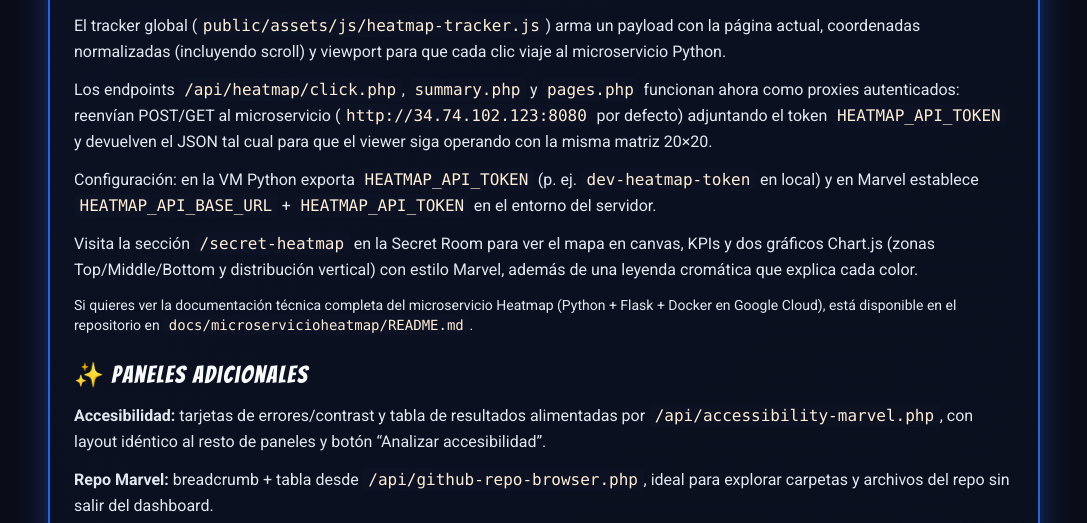
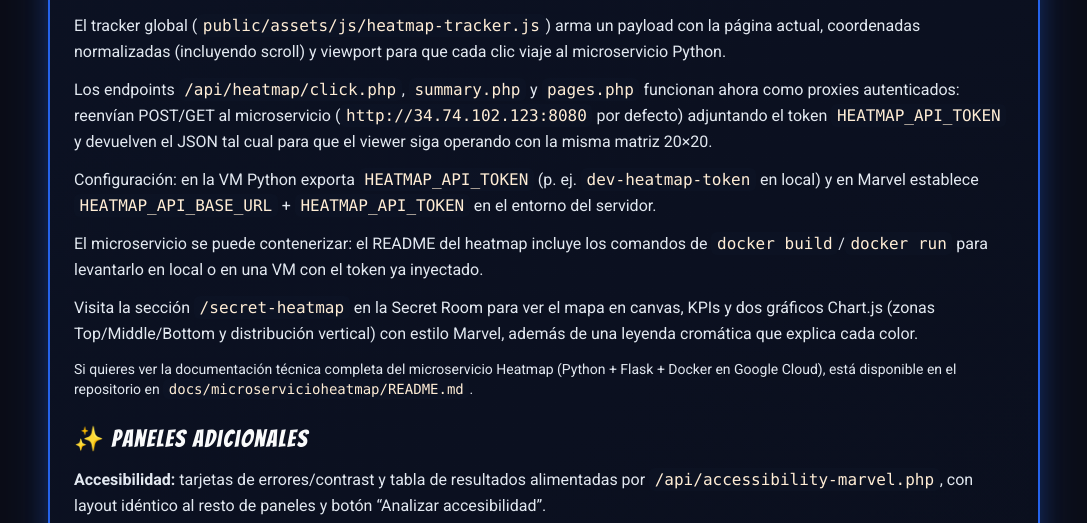
Before and after one commit to 20Luisma/marvel, a PHP site: page /v1/views/pages/readme.php in a window 1280 px wide. Shown: the part 2508-3031 px from the top of the page, without its empty margins (96-1183 px from the left). Run offline with PHP 8.4, Linux system fonts and the light colour scheme; some libraries are stand-ins or nearby versions.

Commit message:
commit rápido desde VS Code

```diff
--- a/views/pages/readme.php
+++ b/views/pages/readme.php
@@ -133,6 +133,7 @@ require_once __DIR__ . '/../layouts/header.php';
           <p>El tracker global (<code>public/assets/js/heatmap-tracker.js</code>) arma un payload con la página actual, coordenadas normalizadas (incluyendo scroll) y viewport para que cada clic viaje al microservicio Python.</p>
           <p>Los endpoints <code>/api/heatmap/click.php</code>, <code>summary.php</code> y <code>pages.php</code> funcionan ahora como proxies autenticados: reenvían POST/GET al microservicio (<code>http://34.74.102.123:8080</code> por defecto) adjuntando el token <code>HEATMAP_API_TOKEN</code> y devuelven el JSON tal cual para que el viewer siga operando con la misma matriz 20×20.</p>
           <p>Configuración: en la VM Python exporta <code>HEATMAP_API_TOKEN</code> (p. ej. <code>dev-heatmap-token</code> en local) y en Marvel establece <code>HEATMAP_API_BASE_URL</code> + <code>HEATMAP_API_TOKEN</code> en el entorno del servidor.</p>
+          <p>El microservicio se puede contenerizar: el README del heatmap incluye los comandos de <code>docker build</code>/<code>docker run</code> para levantarlo en local o en una VM con el token ya inyectado.</p>
           <p>Visita la sección <code>/secret-heatmap</code> en la Secret Room para ver el mapa en canvas, KPIs y dos gráficos Chart.js (zonas Top/Middle/Bottom y distribución vertical) con estilo Marvel, además de una leyenda cromática que explica cada color.</p>
           <p class="text-sm text-gray-300">
             Si quieres ver la documentación técnica completa del microservicio Heatmap (Python + Flask + Docker en Google Cloud),
```
Also changed, not shown: README.md.
